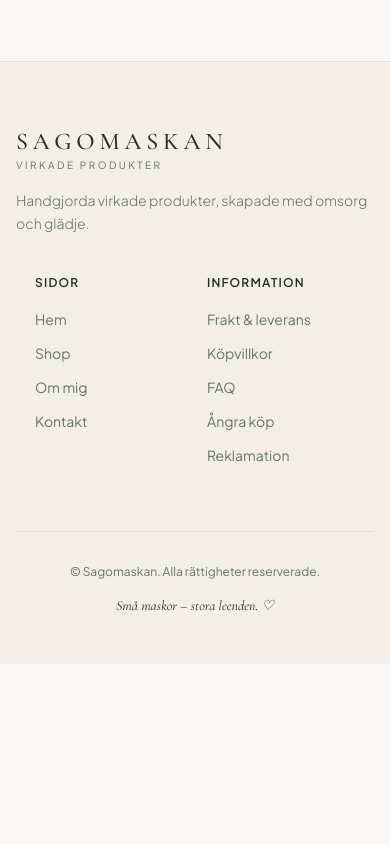
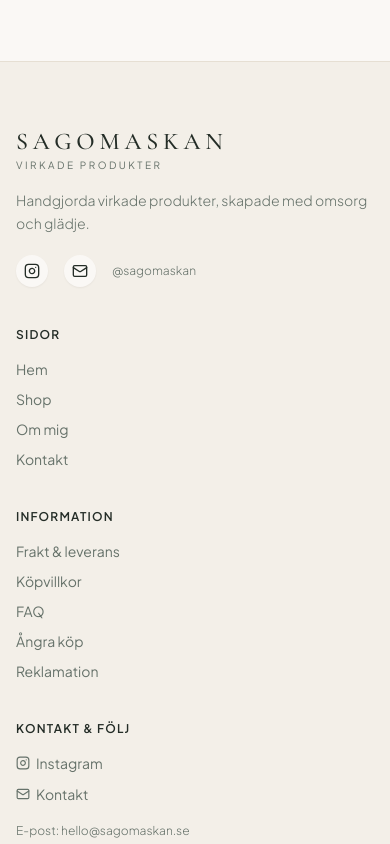
Before and after one commit to adamalice2221/sagomaskan, a React (Vite) app: page / in a window 390 px wide. Shown: the part 3480-4324 px from the top of the page. Before the commit the page ends 4144 px from the top, so only its background shows below. Built offline with nearby package versions, Linux system fonts and the light colour scheme; no server answers; the database is empty.

Commit message:
refactor: simplify footer layout and remove CSS hacks
Cleanup footer component structure and remove redundant landscape-specific CSS overrides to improve maintainability.

```diff
--- a/src/components/Footer.tsx
+++ b/src/components/Footer.tsx
@@ -33,9 +33,9 @@ export const Footer: React.FC<FooterProps> = ({ onNavigate }) => {
   const defaultInfoLinks = [
     { label: 'Frakt & leverans', href: 'shipping', enabled: true },
     { label: 'Köpvillkor', href: 'terms', enabled: true },
-    { label: 'FAQ', href: 'faq', enabled: true },
     { label: 'Ångra köp', href: 'angra-kop', enabled: true },
     { label: 'Reklamation', href: 'reklamation', enabled: true },
+    { label: 'FAQ', href: 'faq', enabled: true },
   ];
 
   const configuredInfoLinks = settings.footerInfoLinks || defaultInfoLinks;
@@ -66,12 +66,11 @@ export const Footer: React.FC<FooterProps> = ({ onNavigate }) => {
     return (
       <footer id="main-footer" className="bg-[#F3EFE8] text-[#242D27] border-t border-[#E6DFD3] pt-16 pb-12 mt-20">
         <div className="max-w-7xl mx-auto px-4 sm:px-6 lg:px-8">
-          <div className="footer-main-grid grid grid-cols-1 md:grid-cols-2 lg:grid-cols-5 gap-10 lg:gap-12 mb-16">
+          <div className="grid grid-cols-1 md:grid-cols-2 lg:grid-cols-5 gap-10 lg:gap-12 mb-16">
             <div className="lg:col-span-2 space-y-4">
               <div className="h-8 bg-[#E6DFD3]/50 animate-pulse rounded-md w-48" />
               <div className="h-4 bg-[#E6DFD3]/40 animate-pulse rounded-md w-64" />
             </div>
-            <div className="w-full max-w-xs mx-auto grid grid-cols-2 gap-x-6 sm:gap-x-8 md:contents">
             <div className="space-y-3">
               <div className="h-5 bg-[#E6DFD3]/50 animate-pulse rounded-md w-24" />
               <div className="h-4 bg-[#E6DFD3]/30 animate-pulse rounded-md w-32" />
@@ -81,8 +80,7 @@ export const Footer: React.FC<FooterProps> = ({ onNavigate }) => {
               <div className="h-5 bg-[#E6DFD3]/50 animate-pulse rounded-md w-24" />
               <div className="h-4 bg-[#E6DFD3]/30 animate-pulse rounded-md w-32" />
             </div>
-            </div>
-            <div className="hidden md:block space-y-3">
+            <div className="space-y-3">
               <div className="h-5 bg-[#E6DFD3]/50 animate-pulse rounded-md w-24" />
               <div className="h-4 bg-[#E6DFD3]/30 animate-pulse rounded-md w-32" />
             </div>
@@ -92,14 +90,16 @@ export const Footer: React.FC<FooterProps> = ({ onNavigate }) => {
     );
   }
 
+  const instagramHandle = settings.instagram || '@sagomaskan';
+
   return (
     <footer id="main-footer" className="bg-[#F3EFE8] text-[#242D27] border-t border-[#E6DFD3] pt-16 pb-12 mt-20">
       <div className="max-w-7xl mx-auto px-4 sm:px-6 lg:px-8">
 
         {/* Main Grid: 4 columns (Brand + 3 specified link columns) */}
-        <div className="footer-main-grid grid grid-cols-1 md:grid-cols-2 lg:grid-cols-5 gap-10 lg:gap-12 mb-16">
+        <div className="grid grid-cols-1 md:grid-cols-2 lg:grid-cols-5 gap-10 lg:gap-12 mb-16">
 
-          {/* Brand Presentation (2 cols on desktop, 1 on tablet) */}
+          {/* Brand Presentation (2 cols) */}
           <div className="lg:col-span-2 space-y-4">
             <a
               href={getPageUrl('home')}
@@ -130,10 +130,36 @@ export const Footer: React.FC<FooterProps> = ({ onNavigate }) => {
                 {description}
               </p>
             )}
+
+            <div className="flex items-center space-x-4 pt-1">
+              {instagramEnabled && (
+                <a
+                  href={instagramUrl}
+                  target="_blank"
+                  rel="noreferrer"
+                  className="p-2 rounded-full bg-[#FAF8F5] text-[#242D27] hover:text-[#6B8E7B] hover:bg-[#FAF8F5]/80 transition-colors shadow-xs"
+                  aria-label={`Följ ${brandName} på Instagram`}
+                >
+                  <Instagram className="w-4 h-4" />
+                </a>
+              )}
+              {emailAddress && (
+                <a
+                  href={`mailto:${emailAddress}`}
+                  className="p-2 rounded-full bg-[#FAF8F5] text-[#242D27] hover:text-[#6B8E7B] hover:bg-[#FAF8F5]/80 transition-colors shadow-xs"
+                  aria-label={`Skicka e-post till ${brandName}`}
+                >
+                  <Mail className="w-4 h-4" />
+                </a>
+              )}
+              {instagramHandle && (
+                <span className="text-xs text-[#66726A] font-light">
+                  {instagramHandle}
+                </span>
+              )}
+            </div>
           </div>
 
-          {/* Kolumn 1 & 2: Sidor & Information (balanserad 2-kolumnscontainer på mobil, upplöst på tablet & desktop via md:contents) */}
-          <div className="w-full max-w-xs mx-auto grid grid-cols-2 gap-x-6 sm:gap-x-8 md:contents">
           {/* Kolumn 1 - Sidor */}
           <div className="space-y-4">
             <h4 className="text-xs tracking-widest uppercase font-semibold text-[#242D27]">
@@ -156,7 +182,7 @@ export const Footer: React.FC<FooterProps> = ({ onNavigate }) => {
                             onNavigate(resolved.route);
                           }
                         }}
-                          className="text-[#66726A] hover:text-[#242D27] transition-colors focus:outline-none cursor-pointer inline-block py-0.5 sm:py-0"
+                        className="text-[#66726A] hover:text-[#242D27] transition-colors focus:outline-none cursor-pointer"
                       >
                         {link.label}
                       </a>
@@ -188,7 +214,7 @@ export const Footer: React.FC<FooterProps> = ({ onNavigate }) => {
                             onNavigate(resolved.route);
                           }
                         }}
-                          className="text-[#66726A] hover:text-[#242D27] transition-colors focus:outline-none cursor-pointer inline-block py-0.5 sm:py-0"
+                        className="text-[#66726A] hover:text-[#242D27] transition-colors focus:outline-none cursor-pointer"
                       >
                         {link.label}
                       </a>
@@ -197,10 +223,9 @@ export const Footer: React.FC<FooterProps> = ({ onNavigate }) => {
                 })}
             </ul>
           </div>
-          </div>
 
-          {/* Kolumn 3 - Kontakt & Följ (dold på mobil, visas på tablet/desktop) */}
-          <div className="hidden md:block space-y-4">
+          {/* Kolumn 3 - Kontakt & Följ */}
+          <div className="space-y-4">
             <h4 className="text-xs tracking-widest uppercase font-semibold text-[#242D27]">
               Kontakt & Följ
             </h4>
@@ -248,7 +273,7 @@ export const Footer: React.FC<FooterProps> = ({ onNavigate }) => {
         </div>
 
         {/* Bottom Bar */}
-        <div className="footer-bottom-bar pt-8 border-t border-[#E6DFD3] flex flex-col sm:flex-row items-center justify-between gap-4 text-xs text-[#66726A]">
+        <div className="pt-8 border-t border-[#E6DFD3] flex flex-col sm:flex-row items-center justify-between gap-4 text-xs text-[#66726A]">
           <div className="flex items-center gap-4">
             <p>{copyright}</p>
             {showAdminLink && (
--- a/src/index.css
+++ b/src/index.css
@@ -41,42 +41,3 @@ body {
 ::-webkit-scrollbar-thumb:hover {
   background: #BCB4A4;
 }
-
-/* Responsiv förbättring för mobil i liggande läge (landscape) */
-@media screen and (orientation: landscape) and (max-height: 500px) and (max-width: 1024px) {
-  #main-footer {
-    height: auto !important;
-    max-height: none !important;
-    min-height: 0 !important;
-    overflow: visible !important;
-    overflow-y: visible !important;
-    flex-shrink: 0 !important;
-    margin-top: 1.5rem !important;
-    padding-top: 1.5rem !important;
-    padding-bottom: 1.25rem !important;
-  }
-
-  #main-footer,
-  #main-footer * {
-    max-height: none !important;
-    overflow-y: visible !important;
-  }
-
-  #main-footer::-webkit-scrollbar,
-  #main-footer *::-webkit-scrollbar {
-    display: none !important;
-    width: 0 !important;
-    height: 0 !important;
-  }
-
-  #main-footer .footer-main-grid {
-    margin-bottom: 1.25rem !important;
-    row-gap: 1.25rem !important;
-    gap-y: 1.25rem !important;
-  }
-
-  #main-footer .footer-bottom-bar {
-    padding-top: 0.75rem !important;
-    row-gap: 0.5rem !important;
-  }
-}
```
Lines whose indentation alone changed are shown as unchanged.
